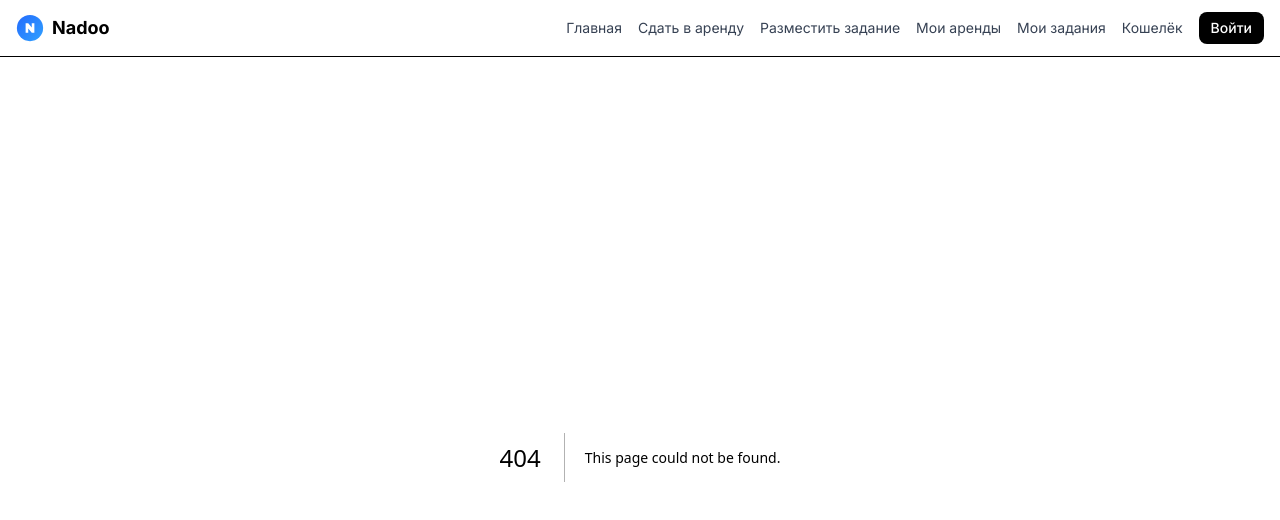
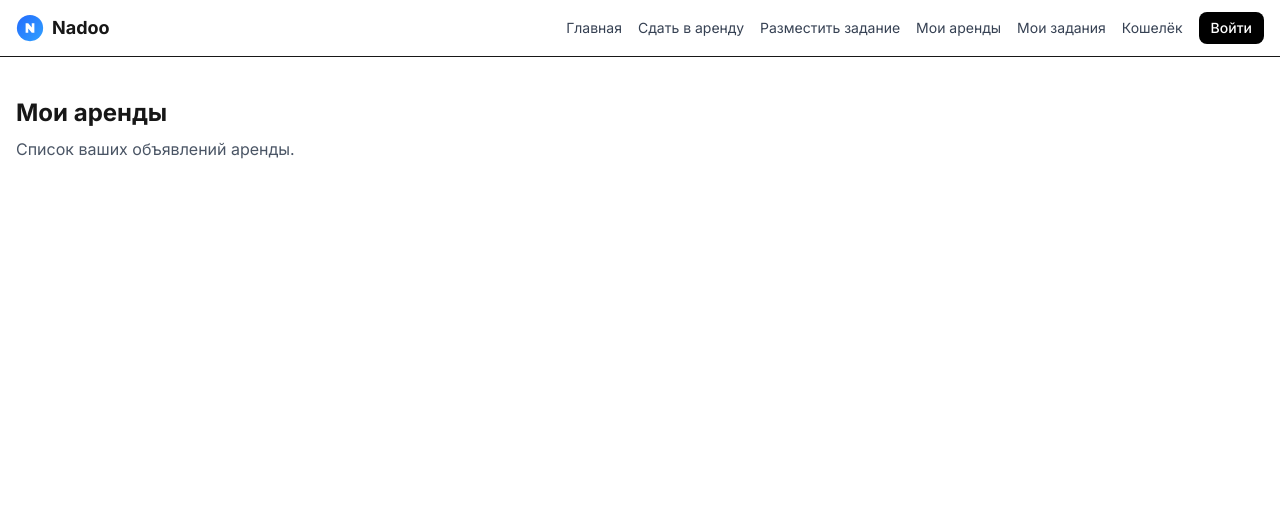
Before and after one commit to mihailgybkin-dot/Nadoo, a Next.js app: page /my-rents in a window 1280 px wide. Before the commit this address had no page. Shown: the top 520 px of the page. Built offline with nearby package versions, Linux system fonts and the light colour scheme.

Commit message:
Create page.tsx

```diff
--- /dev/null
+++ b/app/my-rents/page.tsx
@@ -0,0 +1,8 @@
+export default function MyRentsPage() {
+  return (
+    <main className="container mx-auto px-4 py-10">
+      <h1 className="text-2xl font-bold mb-2">Мои аренды</h1>
+      <p className="text-gray-600">Список ваших объявлений аренды.</p>
+    </main>
+  );
+}
```
